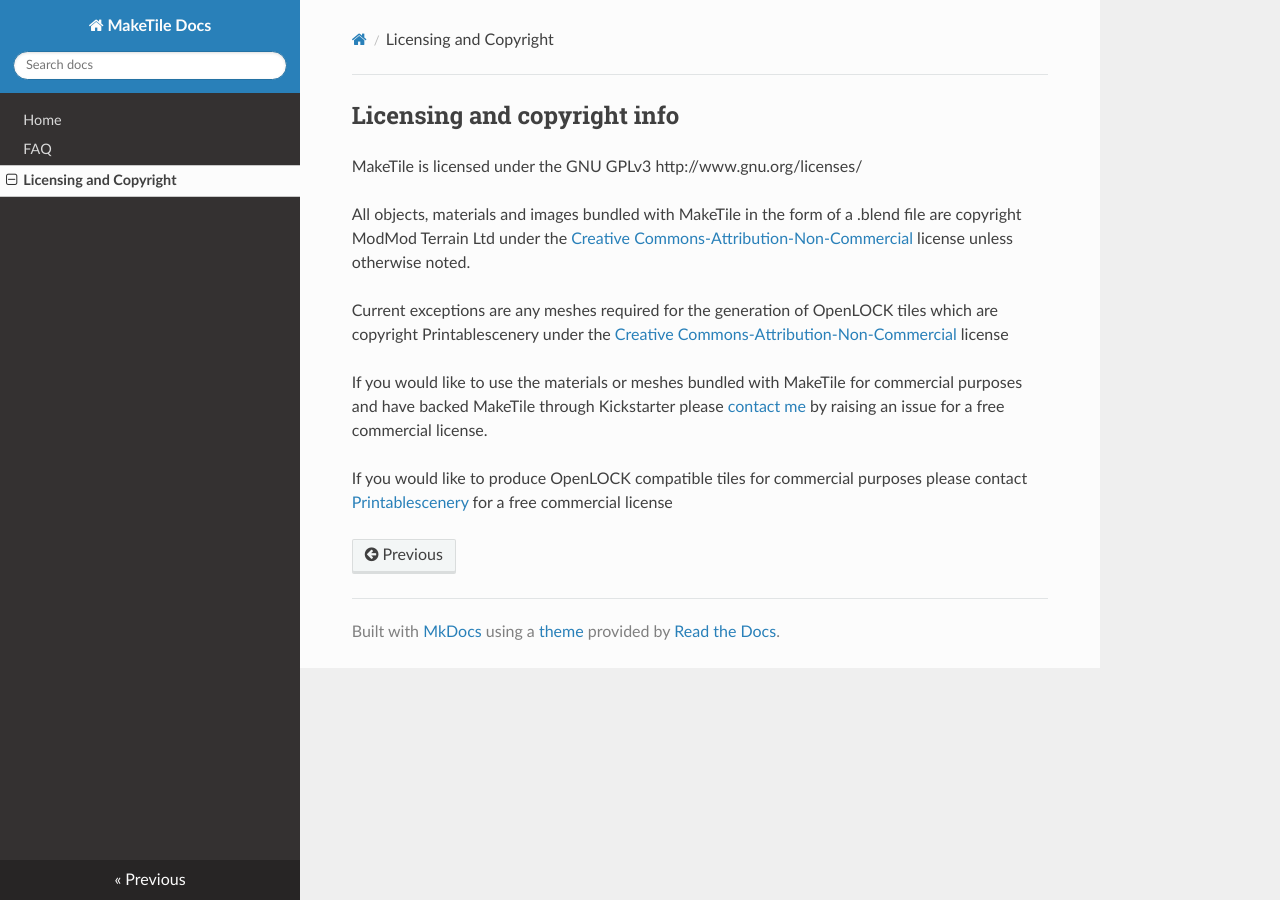
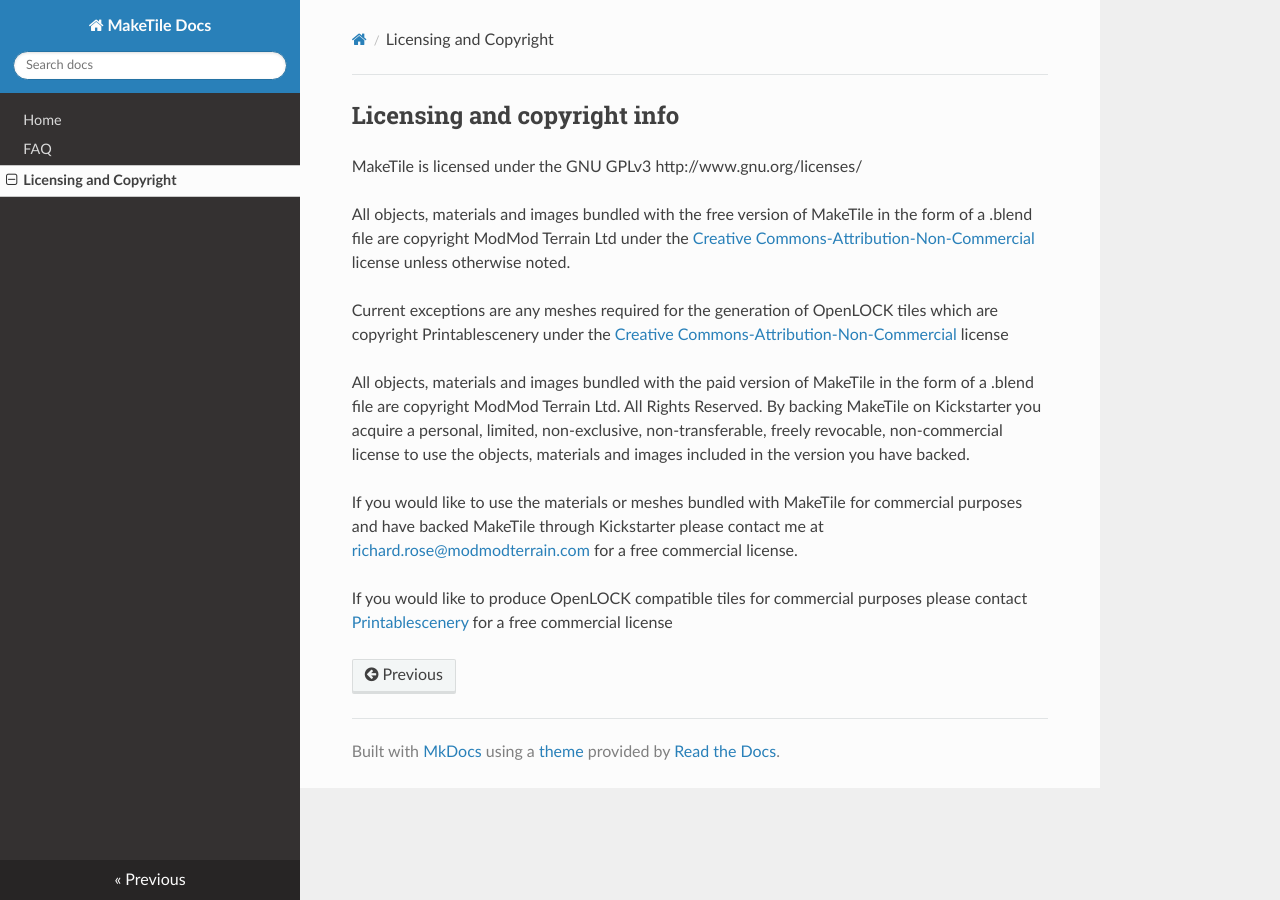
Before and after one commit to richeyrose/make-tile, an MkDocs documentation site: the page built from docs/licensing.md, in a window 1280 px wide. Built offline with MkDocs 1.6.1, drawn with Linux system fonts in a browser that asks for light colours; nearby versions of some CDN libraries.

Commit message:
updated docs

```diff
--- a/docs/licensing.md
+++ b/docs/licensing.md
@@ -1,10 +1,12 @@
 ## Licensing and copyright info
 MakeTile is licensed under the GNU GPLv3 http://www.gnu.org/licenses/
 
-All objects, materials and images bundled with MakeTile in the form of a .blend file are copyright ModMod Terrain Ltd under the [Creative Commons-Attribution-Non-Commercial](https://creativecommons.org/licenses/by-nc/4.0/) license unless otherwise noted.
+All objects, materials and images bundled with the free version of MakeTile in the form of a .blend file are copyright ModMod Terrain Ltd under the [Creative Commons-Attribution-Non-Commercial](https://creativecommons.org/licenses/by-nc/4.0/) license unless otherwise noted.
 
 Current exceptions are any meshes required for the generation of OpenLOCK tiles which are copyright Printablescenery under the [Creative Commons-Attribution-Non-Commercial](https://creativecommons.org/licenses/by-nc/4.0/) license
 
-If you would like to use the materials or meshes bundled with MakeTile for commercial purposes and have backed MakeTile through Kickstarter please [contact me](https://github.com/richeyrose/make-tile/issues) by raising an issue for a free commercial license.
+All objects, materials and images bundled with the paid version of MakeTile in the form of a .blend file are copyright ModMod Terrain Ltd. All Rights Reserved. By backing MakeTile on Kickstarter you acquire a personal, limited, non-exclusive, non-transferable, freely revocable, non-commercial license to use the objects, materials and images included in the version you have backed.
+
+If you would like to use the materials or meshes bundled with MakeTile for commercial purposes and have backed MakeTile through Kickstarter please contact me at <richard.rose@modmodterrain.com> for a free commercial license.
 
 If you would like to produce OpenLOCK compatible tiles for commercial purposes please contact [Printablescenery]( https://www.printablescenery.com) for a free commercial license
```
Also changed, not shown: docs/index.md (+46 -11 lines).
